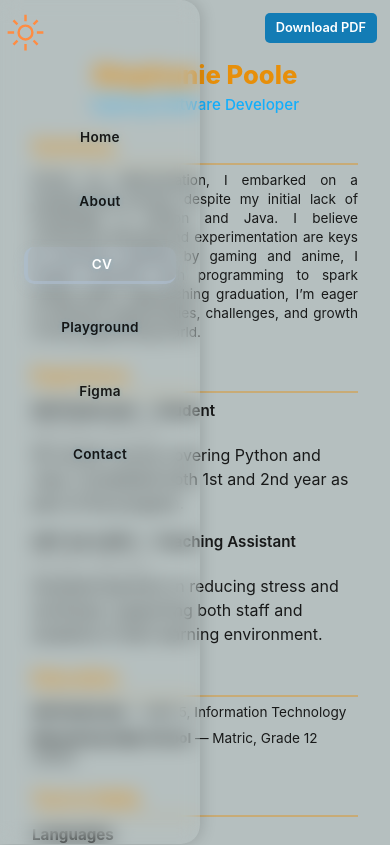
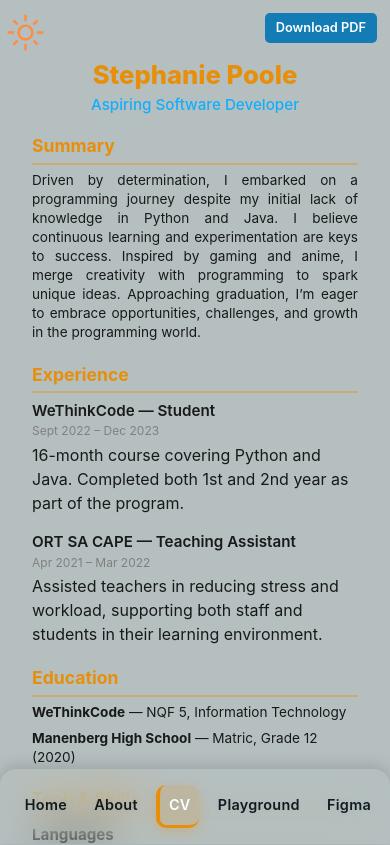
Before and after one commit to Steffycoding/PORTFOLIO, a Nuxt app: page /cv in a window 390 px wide. Shown: the top 845 px of the page. Built offline with nearby package versions, Linux system fonts and the light colour scheme.

Commit message:
sidebar changed

```diff
--- a/components/Sidebar.vue
+++ b/components/Sidebar.vue
@@ -52,9 +52,9 @@ const { links } = useSidebar()
   display: flex;
   justify-content: center;
   align-items: center;
-  padding: 0.75rem 0;
+  padding: 0.75rem 0; /* smaller padding */
   font-family: 'Inter', 'Poppins', sans-serif;
-  font-size: 1.1rem;
+  font-size: 1.1rem; /* slightly smaller font */
   font-weight: 600;
   letter-spacing: 0.5px;
   text-transform: uppercase;
@@ -67,29 +67,53 @@ const { links } = useSidebar()
   text-shadow: 0 0 5px rgba(19, 174, 251, 0.15);
 }
 
-/* Hover effect - light grayish-blue */
 .sidebar-btn:hover {
-  background: rgba(173, 190, 210, 0.3); /* soft gray-blue */
-  border-left: 4px solid rgba(173, 190, 210, 0.5);
+  background: rgba(231, 143, 10, 0.18);
+  border-left: 4px solid #E78F0A;
   color: #fff;
   transform: translateX(4px);
-  box-shadow: 0 3px 10px rgba(173, 190, 210, 0.2);
+  box-shadow: 0 3px 10px rgba(231, 143, 10, 0.2);
 }
 
-
 .sidebar-btn.active {
-  background: rgba(173, 190, 210, 0.25);
-  border-left: 4px solid rgba(173, 190, 210, 0.5);
+  background: rgba(231, 143, 10, 0.22);
+  border-left: 4px solid #E78F0A;
   color: #fff;
-  box-shadow: 0 4px 12px rgba(173, 190, 210, 0.25);
+  box-shadow: 0 4px 12px rgba(231, 143, 10, 0.25);
 }
 
-/* ----------------- Mobile Footer Nav ----------------- */
+/* ----------------- Responsive (Mobile Footer Nav) ----------------- */
 @media (max-width: 768px) {
+  .sidebar {
+    position: fixed;
+    bottom: 0;
+    top: auto;
+    left: 0;
+    right: 0;
+    min-height: auto;
+    height: 75px;
+    width: 100%;
+    border-radius: 1rem 1rem 0 0;
+    padding: 0.5rem 1rem;
+    flex-direction: row;
+    justify-content: space-around;
+    align-items: center;
+    box-shadow: 0 -3px 15px rgba(0,0,0,0.15);
+    backdrop-filter: blur(20px);
+  }
+
+  .sidebar-nav {
+    flex-direction: row;
+    gap: 0.6rem;
+    width: 100%;
+    justify-content: space-around;
+    margin-top: 0; /* reset for mobile */
+  }
+
   .sidebar-btn {
     flex: 1;
-    font-size: 0.85rem;
-    padding: 0.45rem 0;
+    font-size: 0.9rem;
+    padding: 0.55rem;
     font-weight: 600;
     border-left: none;
     border-bottom: 3px solid transparent;
@@ -99,17 +123,16 @@ const { links } = useSidebar()
   }
 
   .sidebar-btn:hover {
-    transform: translateY(-1px);
-    background: rgba(173, 190, 210, 0.25);
+    transform: translateY(-2px);
+    background: rgba(231, 143, 10, 0.18);
   }
 
   .sidebar-btn.active {
-    border-bottom: 3px solid rgba(173, 190, 210, 0.6);
-    background: rgba(173, 190, 210, 0.2);
+    border-bottom: 3px solid #E78F0A;
+    background: rgba(231, 143, 10, 0.15);
     color: #fff;
   }
 }
-
 
 /* ----------------- Tablet & Medium Screens ----------------- */
 @media (min-width: 769px) and (max-width: 1280px) {
```
